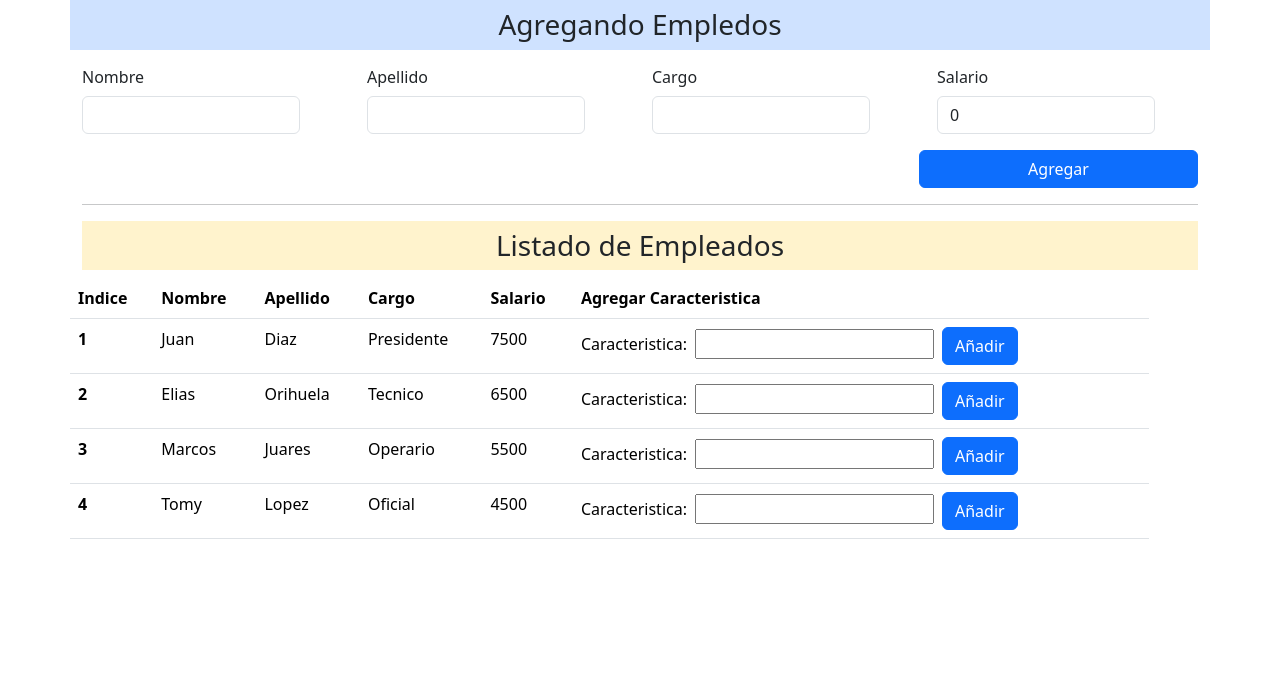
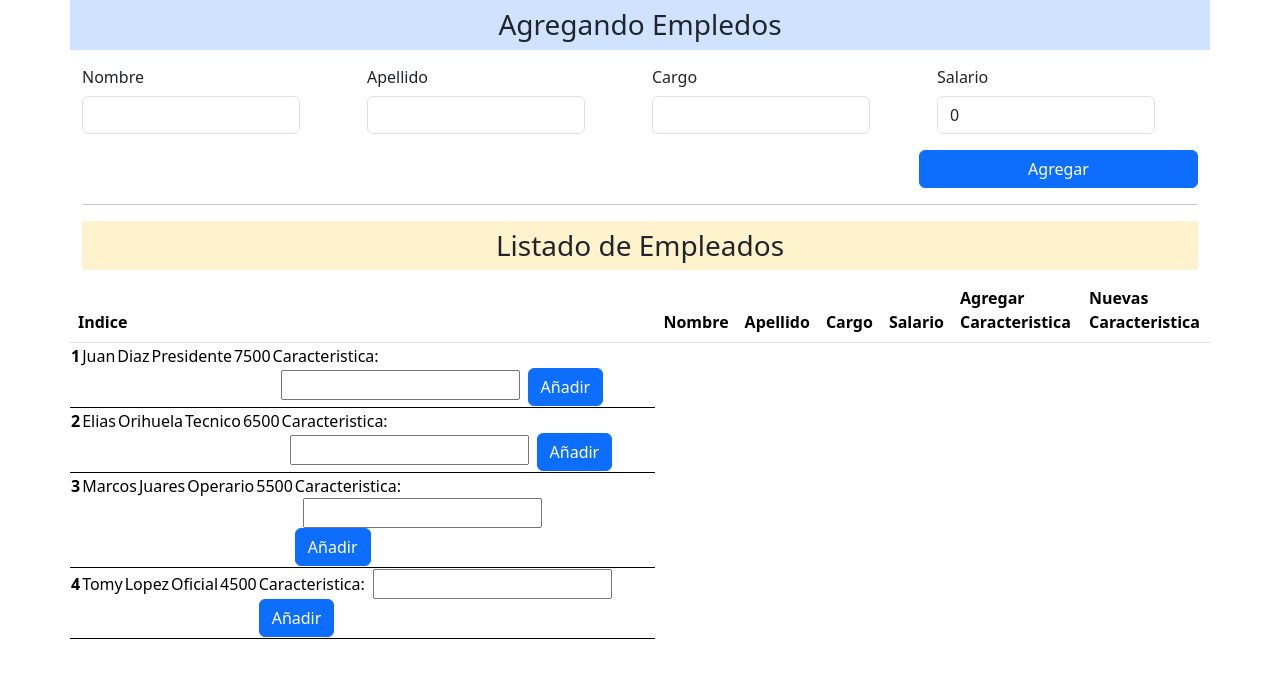
Before and after one commit to teotronic5438/angular, an Angular app in the folder app-empleados/: page / in a window 1280 px wide. Shown: the top 678 px of the page. Built offline with nearby package versions, Linux system fonts and the light colour scheme.

Commit message:
arreglando bug comunicacion video 19 - falta tabla

```diff
--- a/app-empleados/src/app/app.component.html
+++ b/app-empleados/src/app/app.component.html
@@ -39,7 +39,30 @@
 
   <h3 class="text-center bg-warning-subtle my-2 p-2">{{titulo}}</h3>
 
-  <app-empleado-hijo-c [empleadosLista]="empleados"></app-empleado-hijo-c>
+  <div class="row">
+    <!-- <div *ngFor="let empleado of empleados; index as i;">{{empleado.nombre}}</div> -->
+    <table class="table">
+      <thead>
+        <tr>
+          <th scope="col">Indice</th>
+          <th scope="col">Nombre</th>
+          <th scope="col">Apellido</th>
+          <th scope="col">Cargo</th>
+          <th scope="col">Salario</th>
+          <th scope="col">Agregar Caracteristica</th>
+          <th scope="col">Nuevas Caracteristica</th>
+        </tr>
+      </thead>
+
+      <tbody>
+          <app-empleado-hijo-c *ngFor="let empleado of empleados; index as i;"
+          [empleadosDeLista]="empleado" [indice]="i">
+          </app-empleado-hijo-c>
+      </tbody>
+    </table>
+  </div>
+
+
 
   <!-- tengo declaracion de variables en el componente padre y luego hago referencia en el componente hijo-->
   <!-- Para que eto funcione debo pasar la declaracion "empleado" y la declaracion "i" en el hijo -->
--- a/app-empleados/src/app/caracteristicas-empleado-c/caracteristicas-empleado-c.component.ts
+++ b/app-empleados/src/app/caracteristicas-empleado-c/caracteristicas-empleado-c.component.ts
@@ -9,26 +9,9 @@ export class CaracteristicasEmpleadoCComponent {
   // @Output() newItemEvent = new EventEmitter<string>();
   @Output() caracteristicasEmpleados = new EventEmitter<string>();
 
-  agregaCaracteristicas(value: string) {
+  agregaCaracteristicas(value: string) {  // hace el flujo de datos de lanzar la info al padre
     this.caracteristicasEmpleados.emit(value);
   }
   // La función addNewItem() usa @Output(), newItemEvent, para generar un evento con el valor que
   // el usuario ingresa en <input>.
 }
-
-/*
-@Output()= A decorator function marking the property as a way for data to go from the child to the parent.
-@Output()= Una función de decorador que marca la propiedad como una forma de que los datos pasen del
-            elemento hijo al elemento padre.
-
-newItemEvent= The name of the @Output().
-newItemEvent= El nombre de @Output(), lo podemos cambiar y usar el nombre que queramos.
-
-EventEmitter<string>= The @Output()'s type.
-EventEmitter<string>= El tipo de @Output(). El flujo de datos sera de  tipo string
-
-new EventEmitter<string>()=	Tells Angular to create a new event emitter and that the data it emits is of type string.
-new EventEmitter<string>()= Le dice a Angular que cree un nuevo emisor de eventos y que los datos que emite
-                            sean de tipo cadena o string.
-
-*/
--- a/app-empleados/src/app/empleado-hijo-c/empleado-hijo-c.component.html
+++ b/app-empleados/src/app/empleado-hijo-c/empleado-hijo-c.component.html
@@ -1,32 +1,15 @@
-<div class="row">
-  <!-- <div *ngFor="let empleado of empleados; index as i;">{{empleado.nombre}}</div> -->
-  <table class="table">
-    <thead>
+
 <tr>
-        <th scope="col">Indice</th>
-        <th scope="col">Nombre</th>
-        <th scope="col">Apellido</th>
-        <th scope="col">Cargo</th>
-        <th scope="col">Salario</th>
-        <th scope="col">Agregar Caracteristica</th>
-      </tr>
-    </thead>
-
-    <tbody>
-      <tr *ngFor="let empleado of empleadosLista; index as i;">
-        <th scope="row">{{i+1}}</th>
-        <td>{{empleado.nombre}}</td>
-        <td>{{empleado.apellido}}</td>
-        <td>{{empleado.cargo}}</td>
-        <td>{{empleado.salario}}</td>
+    <th>{{indice+1}}</th>
+    <td>{{empleadosDeLista.nombre}}</td>
+    <td>{{empleadosDeLista.apellido}}</td>
+    <td>{{empleadosDeLista.cargo}}</td>
+    <td>{{empleadosDeLista.salario}}</td>
     <td><app-caracteristicas-empleado-c (caracteristicasEmpleados)="agregarCaracteristica($event)">
     </app-caracteristicas-empleado-c></td>
-        <div>
+    <td>
       <ul style="list-style: none;">
         <li *ngFor="let caracteristica of arrayCaracteristicas">{{caracteristica}}</li>
       </ul>
-        </div>
+    </td>
   </tr>
-    </tbody>
-  </table>
-</div>
--- a/app-empleados/src/app/empleado-hijo-c/empleado-hijo-c.component.ts
+++ b/app-empleados/src/app/empleado-hijo-c/empleado-hijo-c.component.ts
@@ -7,9 +7,23 @@ import { Empleado } from '../empleado.model';
   styleUrls: ['./empleado-hijo-c.component.css']
 })
 export class EmpleadoHijoCComponent {
-  @Input() empleadosLista: Empleado[];   // defino la variable que viene del padre, que es tipo Empleado (class)
+  // defino la variable que viene del padre, que es tipo Empleado (class)
+  // @Input() empleadosLista: Empleado[];
+  @Input() empleadosDeLista: Empleado;
+  @Input() indice:number;
 
-  arrayCaracteristicas = [""];
+  empleados: Empleado[] =[
+    new Empleado("Juan", "Diaz", "Presidente", 7500),
+    new Empleado("Elias", "Orihuela", "Tecnico", 6500),
+    new Empleado("Marcos", "Juares", "Operario", 5500),
+    new Empleado("Tomy", "Lopez", "Oficial", 4500),
+  ];
+
+  empleadoAgregado(empleado: Empleado){
+    this.empleados.push(empleado);
+  }
+
+  arrayCaracteristicas = [''];
 
   agregarCaracteristica(nuevaCaracteristica: string) {
     this.arrayCaracteristicas.push(nuevaCaracteristica);
```
Lines whose indentation alone changed are shown as unchanged.
